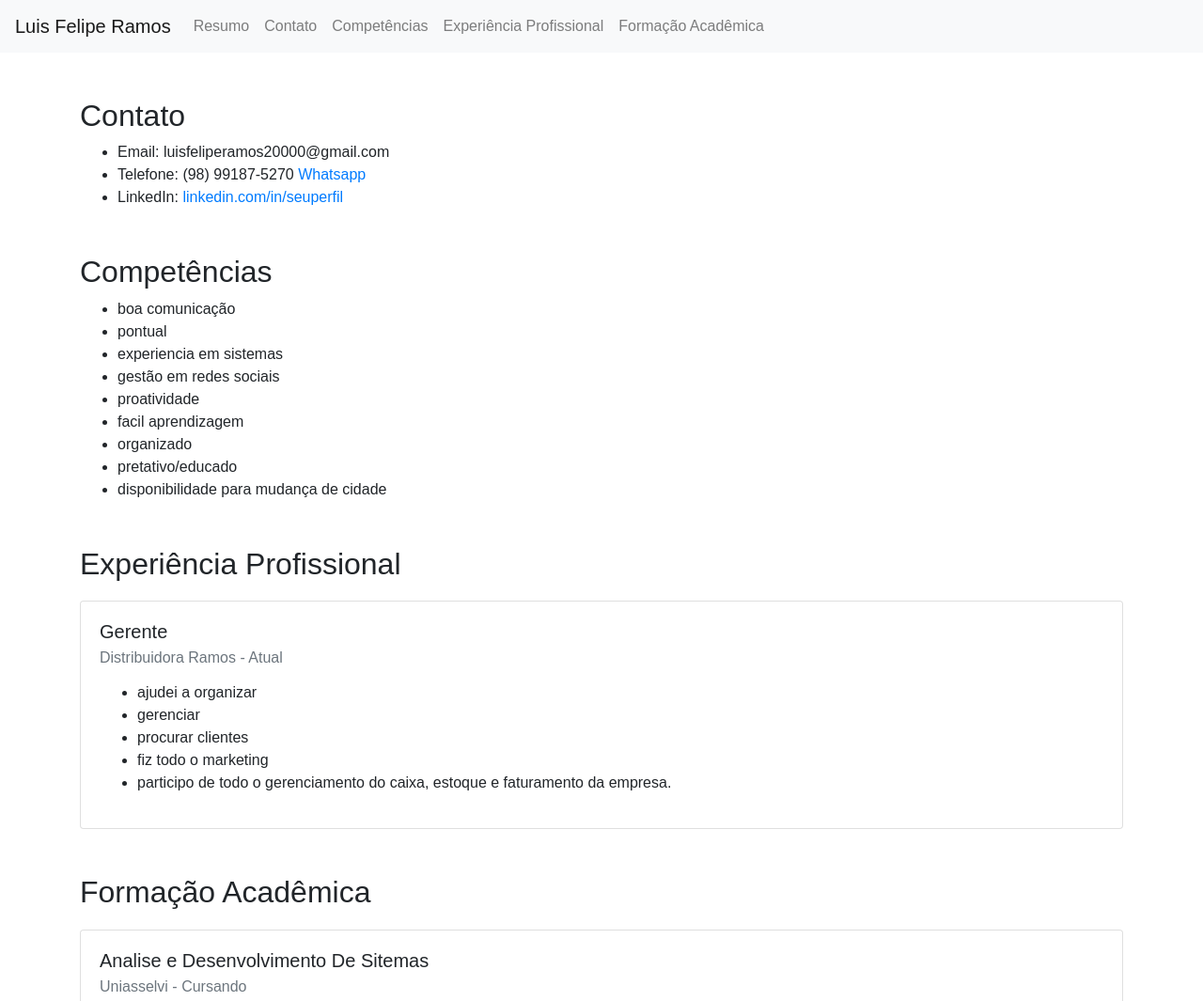
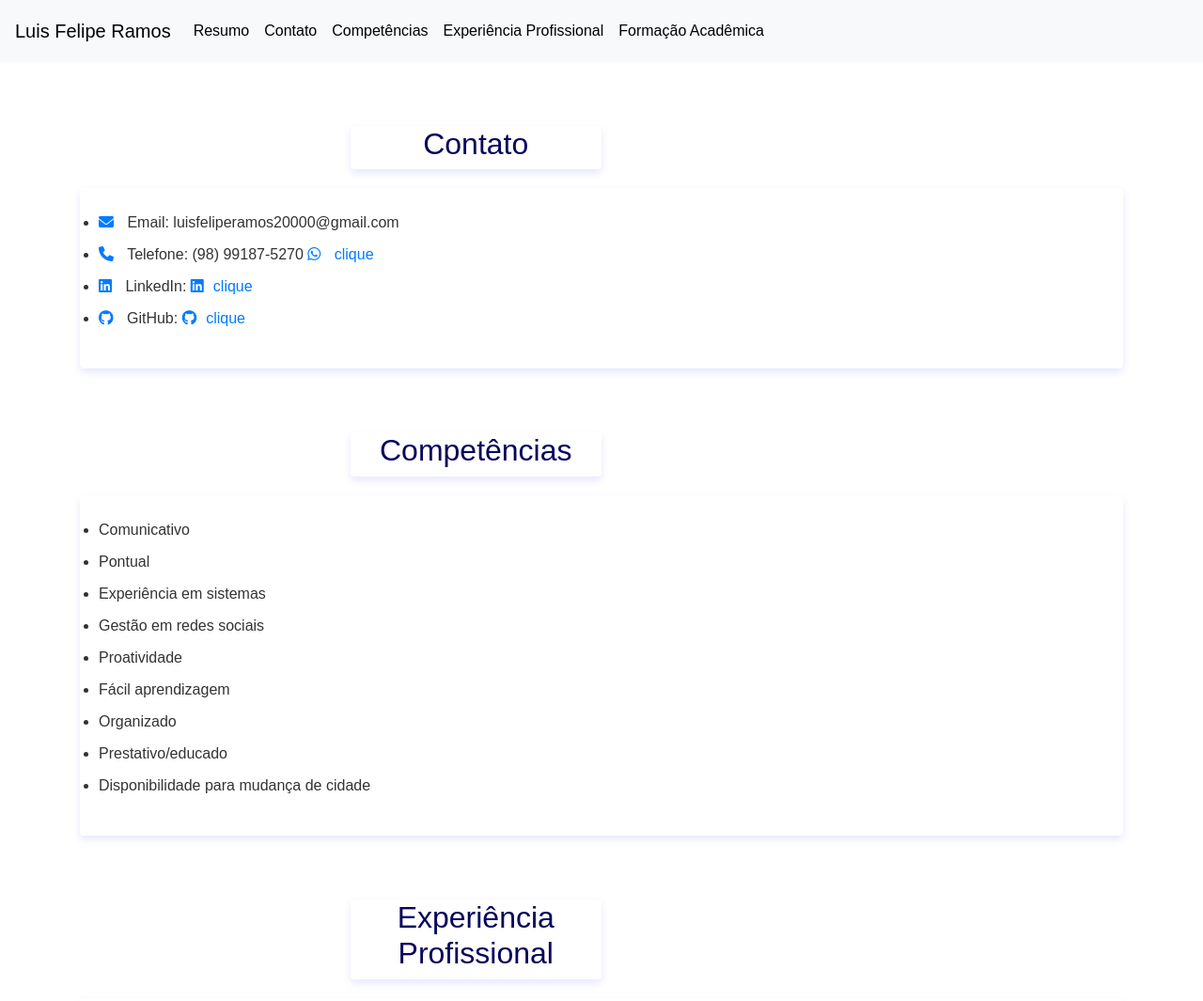
Before and after one commit to Aeluisf/curriculo, a plain HTML site: page index.html in a window 1280 px wide. Shown: the top 1065 px of the page at 94% size. Drawn offline with nearby package versions, Linux system fonts and the light colour scheme; a script that the page names is missing.

Commit message:
Add files via upload

```diff
--- a/index.html
+++ b/index.html
@@ -6,6 +6,7 @@
     <title>Luis Felipe Ramos</title>
     <link rel="stylesheet" href="https://stackpath.bootstrapcdn.com/bootstrap/4.5.2/css/bootstrap.min.css">
     <link rel="stylesheet" href="style.css">
+    <link rel="stylesheet" href="https://cdnjs.cloudflare.com/ajax/libs/font-awesome/6.0.0-beta3/css/all.min.css">
 </head>
 <body>
     <nav class="navbar navbar-expand-lg navbar-light bg-light">
@@ -26,57 +27,85 @@
 
     <div class="container mt-5">
 
+
+
         <section id="contato" class="mt-5">
-            <h2>Contato</h2>
+            <div class="card-body">
+                <div class="card col-md-3 offset-md-3">
+                    <h2 class="align-items-center">Contato</h2>
+                </div>
+            </div>
+            <div class="card mb-3">
+                <div class="card-body">
                     <ul>
-                <li>Email: luisfeliperamos20000@gmail.com</li>
-                <li>Telefone: (98) 99187-5270 <a href="https://wa.me/98991875270">Whatsapp</a></li>
-                <li>LinkedIn: <a href="https://linkedin.com/in/seuperfil">linkedin.com/in/seuperfil</a></li>
+                        <li><i class="fas fa-envelope"></i> Email: luisfeliperamos20000@gmail.com</li>
+                        <li><i class="fas fa-phone"></i> Telefone: (98) 99187-5270 <a href="https://wa.me/98991875270"><i class="fab fa-whatsapp"></i> clique</a></li>
+                        <li><i class="fab fa-linkedin"></i> LinkedIn: <a href="https://linkedin.com/in/luisfeliper"><i class="fab fa-linkedin"></i>clique</a></li>
+                        <li><i class="fab fa-github"></i> GitHub: <a href="https://github.com/Aeluisf"><i class="fab fa-github"></i>clique</a></li>
                     </ul>
+                    </ul>
+                </div>
+            </div>
         </section>
 
         <section id="competencias" class="mt-5">
-            <h2>Competências</h2>
+            <div class="card-body">
+                <div class="card col-md-3 offset-md-3">
+            <h2 class="align-items-center">Competências</h2>
+            </div>
+        </div>
+            <div class="card mb-3">
+                <div class="card-body">
                     <ul>
-                <li>boa comunicação</li>
-                <li> pontual</li>
-                <li> experiencia em sistemas</li>
-                <li> gestão em redes sociais</li>
-                <li>proatividade</li>
-                <li>facil aprendizagem</li>
-                <li> organizado</li>
-                <li> pretativo/educado</li>
-                <li>disponibilidade para mudança de cidade</li>
+                        <li>Comunicativo</li>
+                        <li>Pontual</li>
+                        <li>Experiência em sistemas</li>
+                        <li>Gestão em redes sociais</li>
+                        <li>Proatividade</li>
+                        <li>Fácil aprendizagem</li>
+                        <li>Organizado</li>
+                        <li>Prestativo/educado</li>
+                        <li>Disponibilidade para mudança de cidade</li>
                     </ul>
+                </div>
+            </div>
         </section>
 
         <section id="experiencia" class="mt-5">
-            <h2>Experiência Profissional</h2>
+            <div class="card-body">
+                <div class="card col-md-3 offset-md-3">
+            <h2 class="align-items-center">Experiência Profissional</h2>
+        </div>
+        </div>
             <div class="card mb-3">
                 <div class="card-body">
                     <h5 class="card-title">Gerente</h5>
                     <h6 class="card-subtitle mb-2 text-muted">Distribuidora Ramos - Atual</h6>
                     <p class="card-text">
                         <ul>
-                        <li>ajudei a organizar</li>
-                        <li>gerenciar</li>
-                        <li>procurar clientes</li>
-                        <li>fiz todo o marketing</li>
-                        <li>participo de todo o gerenciamento do caixa, estoque e faturamento da empresa.</li>
-                    </ul
-                    ></p>
+                            <li>Ajudei a organizar</li>
+                            <li>Gerenciar</li>
+                            <li>Procurar clientes</li>
+                            <li>Fiz todo o marketing</li>
+                            <li>Participo de todo o gerenciamento do caixa, estoque e faturamento da empresa.</li>
+                        </ul>
+                    </p>
                 </div>
             </div>
-            <!-- Adicione mais cards para outras experiências -->
         </section>
 
         <section id="formacao" class="mt-5">
-            <h2>Formação Acadêmica</h2>
+            <div class="card-body">
+                <div class="card col-md-3 offset-md-3">
+            <h2 class="align-items-center">Formação Acadêmica</h2>
+            </div>
+        </div>
             <div class="card mb-3">
                 <div class="card-body">
-                    <h5 class="card-title">Analise e Desenvolvimento De Sitemas</h5>
+                    <h5 class="card-title">Análise e Desenvolvimento de Sistemas</h5>
                     <h6 class="card-subtitle mb-2 text-muted">Uniasselvi - Cursando</h6>
-                    <p class="card-text">Curso superior em Análise e Desenvolvimento de Sistemas com foco em capacitar profissionais na criação, manutenção e melhoria de sistemas computacionais. O currículo combina teoria e prática, preparando para enfrentar desafios do mercado de TI.
+                    <p class="card-text">
+                        Curso superior em Análise e Desenvolvimento de Sistemas com foco em capacitar profissionais na criação, manutenção e melhoria de sistemas computacionais. O currículo combina teoria e prática, preparando para enfrentar desafios do mercado de TI.
                         <ul>
                             <li>Lógica e resolução de problemas complexos.</li>
                             <li>Habilidades avançadas de programação e desenvolvimento de software.</li>
@@ -87,13 +116,20 @@
                     </p>
                 </div>
             </div>
-            <!-- Adicione mais cards para outras formações -->
-        </section>
-        <section id="resumo">
-             <h2>Resumo</h2>
-           <p>ter a oportunidade de desenvolver-me profissionalmente na area que me for designado colondo em pratica meus conhecimentos teóricos e práticos, fazer um bom trabalho em equcaipe, colaborando assim com o meu crescimento profissional e com a instituição a qual fui designado.</p>
         </section>
 
+        <section id="resumo" class="mt-5">
+            <div class="card-body">
+                <div class="card col-md-3 offset-md-3">
+            <h2 class="align-items-center">Resumo</h2>
+            </div>
+        </div>
+            <div class="card mb-3">
+                <div class="card-body">
+                    <p>Ter a oportunidade de desenvolver-me profissionalmente na área que me for designada, colocando em prática meus conhecimentos teóricos e práticos, fazer um bom trabalho em equipe, colaborando assim com o meu crescimento profissional e com a instituição à qual fui designado.</p>
+                </div>
+            </div>
+        </section>
     </div>
 
     <script src="https://code.jquery.com/jquery-3.5.1.slim.min.js"></script>
--- a/style.css
+++ b/style.css
@@ -1,11 +1,64 @@
+/* style.css */
 body {
     font-family: Arial, sans-serif;
+    background-color: #ffffff;
+    color: #333;
+    margin: 0;
+    padding: 0;
+}
+
+.navbar {
+    background-color: #007bff;
+}
+
+.navbar-brand, .nav-link {
+    color: #000000 !important;
+}
+
+.navbar-brand:hover, .nav-link:hover {
+    color: #fb0000 !important;
 }
 
 h2 {
-    margin-top: 20px;
+    color: #07055d;
+    text-align: center;
 }
 
 .card {
-    margin-top: 20px;
+    border: none;
+    box-shadow: 0 4px 8px rgba(13, 0, 255, 0.1);
 }
+
+.card-title {
+    color: #007bff;
+}
+
+ul {
+
+    padding: 0;
+}
+
+ul li {
+    padding: 5px 0;
+}
+
+.fa-envelope, .fa-phone, .fab {
+    margin-right: 10px;
+    color: #007bff;
+}
+
+a {
+    color: #007bff;
+}
+
+a:hover {
+    color: #ffdd57;
+}
+
+.mt-5 {
+    margin-top: 3rem !important;
+}
+
+.card-body h2 {
+    text-align: center;
+}
```
Lines whose indentation alone changed are shown as unchanged.
